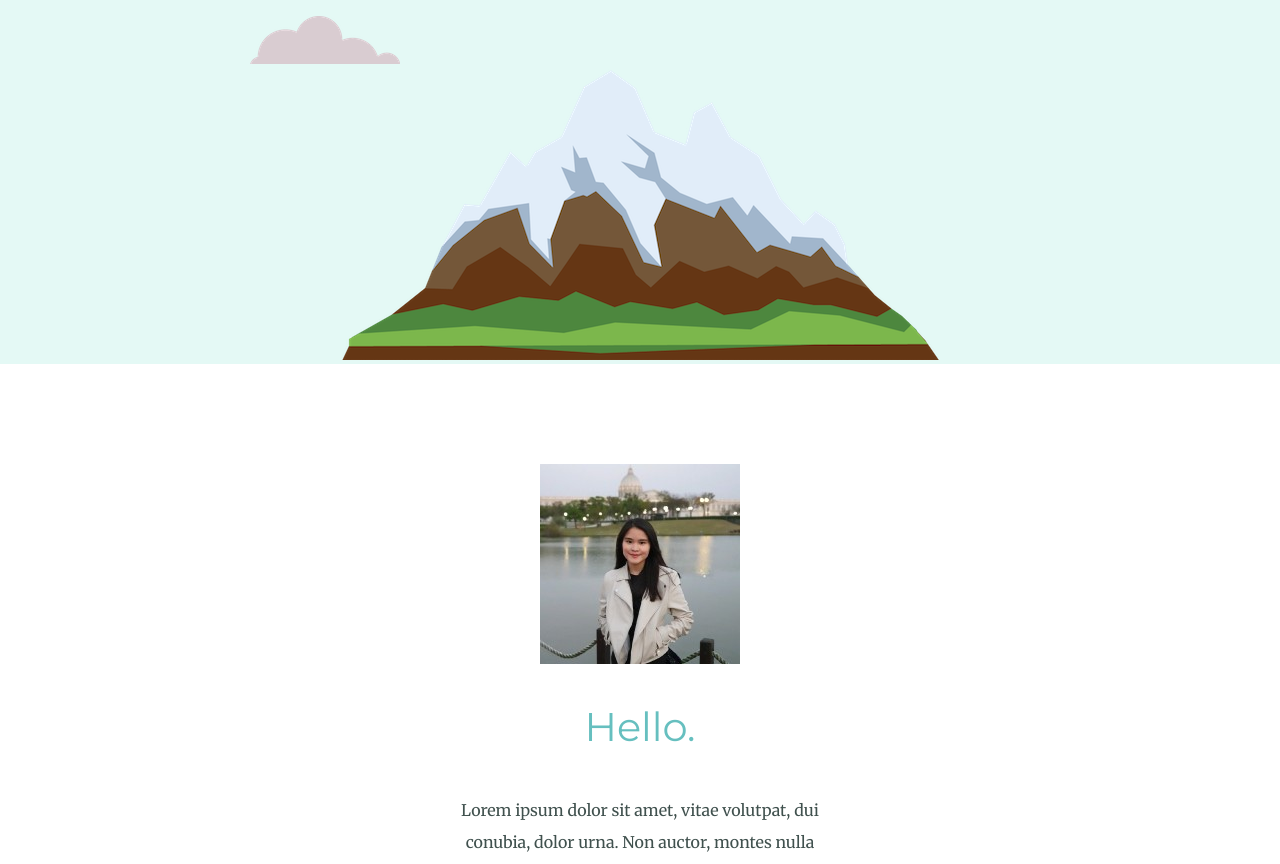
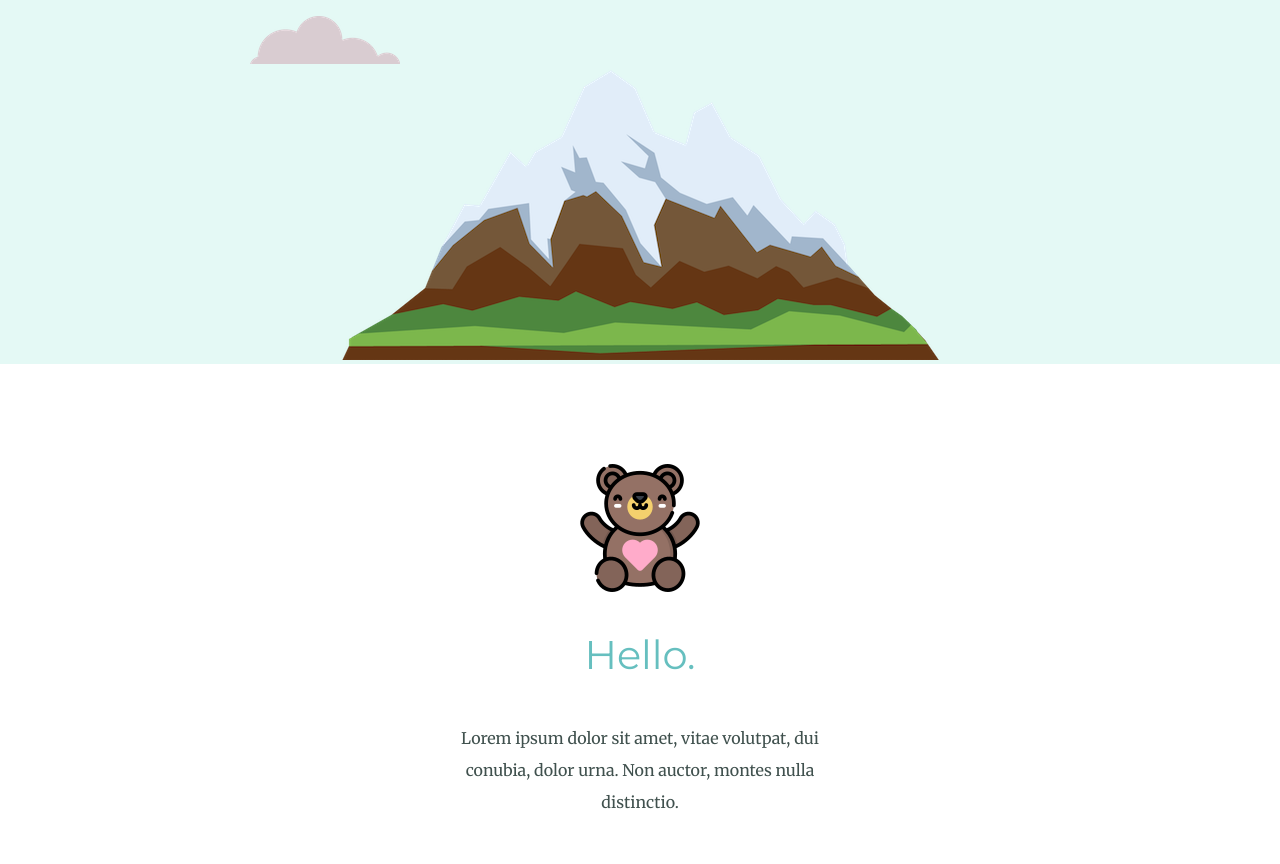
Before and after one commit to jeanneta/css-my-site, a plain HTML site: page index.html in a window 1280 px wide. Shown: the part 404-1268 px from the top of the page. Drawn offline with Linux system fonts and the light colour scheme.

Commit message:
updating pp

```diff
--- a/index.html
+++ b/index.html
@@ -23,7 +23,7 @@
 
     <div class="middle-container">
       <div class="profile">
-        <img src="images/Jeanneta_personal_profile.jpg" alt="my-pic">
+        <img src="images/teddy-bear.png" alt="my-pic">
         <h2>Hello.</h2>
         <p class="intro">Lorem ipsum dolor sit amet, vitae volutpat, dui conubia, dolor urna. Non auctor, montes nulla distinctio.</p>
       </div>
```
